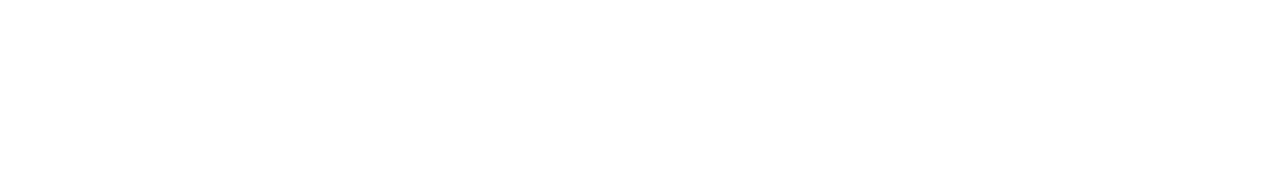
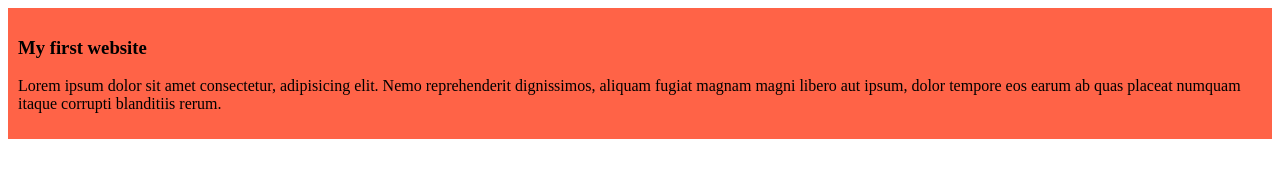
Before and after one commit to abdullahalmaruf1/my-simple-website, a plain HTML site: page index.html in a window 1280 px wide. Drawn offline with Linux system fonts and the light colour scheme.

Commit message:
added the first blog

```diff
--- a/index.html
+++ b/index.html
@@ -4,8 +4,15 @@
     <meta charset="UTF-8">
     <meta name="viewport" content="width=device-width, initial-scale=1.0">
     <title>My simple website</title>
+    <link rel="stylesheet" href="styles/blog.css">
 </head>
 <body>
+    <div>
+        <h3>My first website</h3>
+        <p>
+            Lorem ipsum dolor sit amet consectetur, adipisicing elit. Nemo reprehenderit dignissimos, aliquam fugiat magnam magni libero aut ipsum, dolor tempore eos earum ab quas placeat numquam itaque corrupti blanditiis rerum.
+        </p>
+    </div>
 
 </body>
 </html>
--- /dev/null
+++ b/styles/blog.css
@@ -0,0 +1,4 @@
+div{
+    background-color: tomato;
+    padding: 10px;
+}
```
